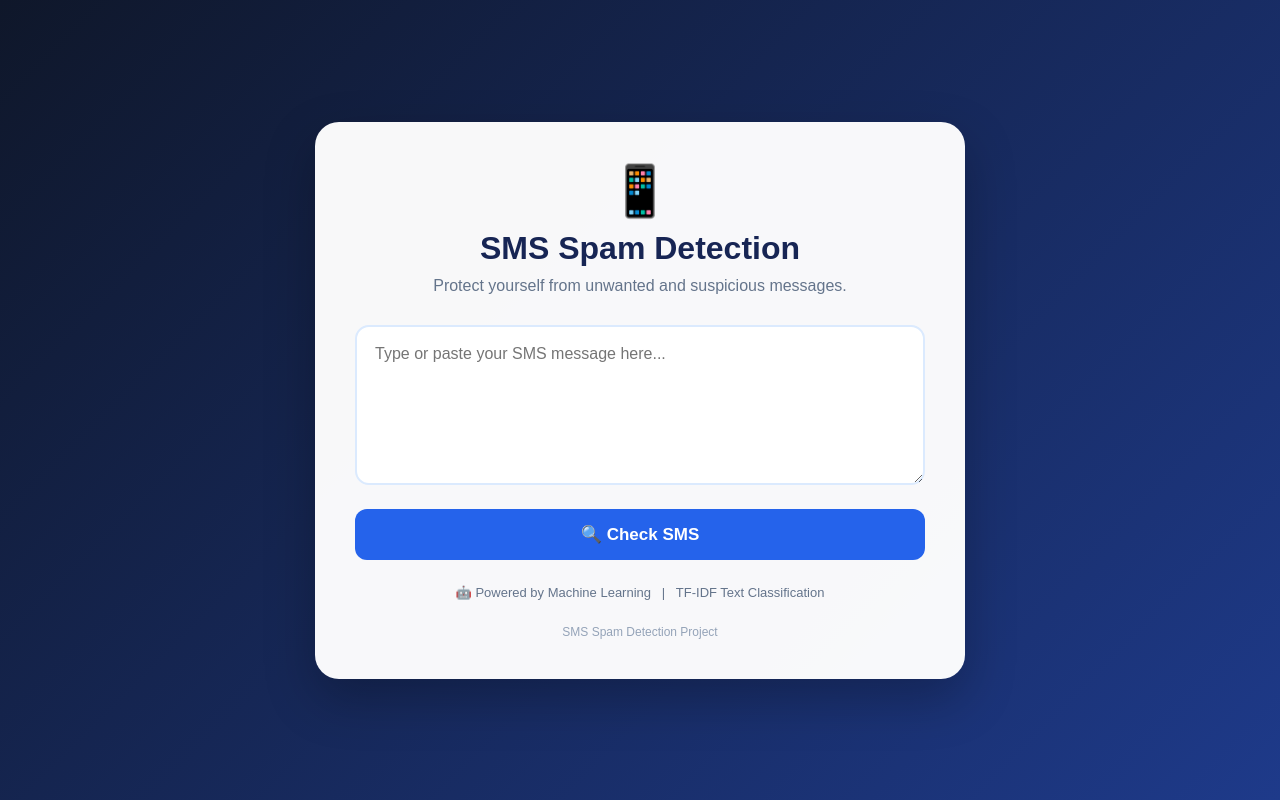
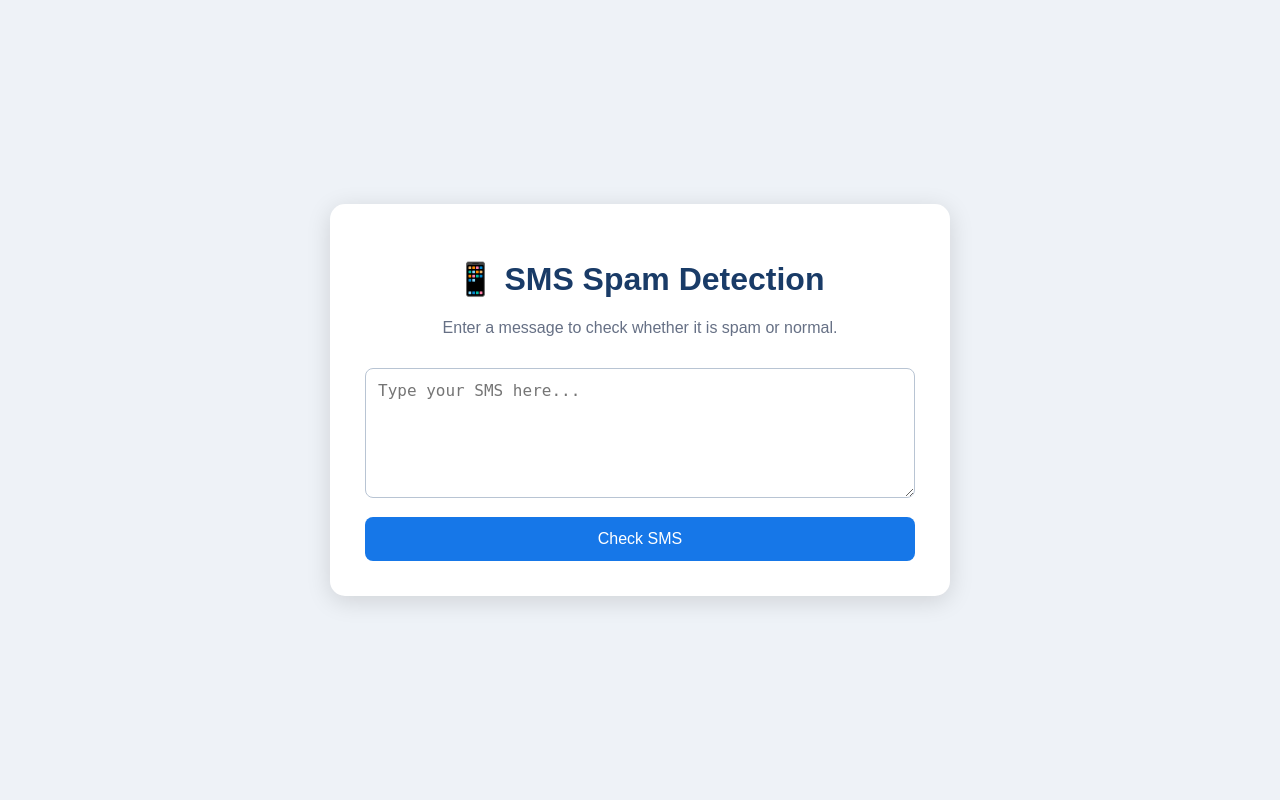
Before and after one commit to abhimanyumete01/sms-spam-detection, a Flask app: page / in a window 1280 px wide. Run offline with Flask 3, Linux system fonts and the light colour scheme; parts of the project's set-up code (start-up, migrations or seed data) failed here and were passed over.

Commit message:
Refactor index.html for improved layout and styles

```diff
--- a/templates/index.html
+++ b/templates/index.html
@@ -1,57 +1,107 @@
+
 <!DOCTYPE html>
 <html lang="en">
 <head>
-    <meta charset="UTF-8">
-    <meta name="viewport" content="width=device-width, initial-scale=1.0">
+    <title>SMS Spam Detection</title>
+    <meta name="viewport" content="width=device-width, initial-scale=1">
+    <style>
+        body {
+            font-family: Arial, sans-serif;
+            background: #eef2f7;
+            display: flex;
+            justify-content: center;
+            align-items: center;
+            min-height: 100vh;
+            margin: 0;
+        }
 
-    <title>SMS Spam Detection</title>
+        .container {
+            background: white;
+            width: 90%;
+            max-width: 550px;
+            padding: 35px;
+            border-radius: 15px;
+            box-shadow: 0 5px 25px #0002;
+            text-align: center;
+        }
 
-    <link rel="stylesheet"
-          href="{{ url_for('static', filename='style.css') }}">
+        h1 {
+            color: #193b67;
+        }
+
+        p {
+            color: #667085;
+        }
+
+        textarea {
+            width: 100%;
+            height: 130px;
+            padding: 12px;
+            box-sizing: border-box;
+            border: 1px solid #b8c4d3;
+            border-radius: 8px;
+            font-size: 16px;
+            resize: vertical;
+            margin: 15px 0;
+        }
+
+        button {
+            background: #1677e8;
+            color: white;
+            border: none;
+            padding: 13px 30px;
+            border-radius: 8px;
+            font-size: 16px;
+            cursor: pointer;
+            width: 100%;
+        }
+
+        button:hover {
+            background: #105db8;
+        }
+
+        .result {
+            margin-top: 22px;
+            padding: 15px;
+            border-radius: 8px;
+            font-size: 20px;
+            font-weight: bold;
+        }
+
+        .spam {
+            background: #fee2e2;
+            color: #b91c1c;
+        }
+
+        .normal {
+            background: #dcfce7;
+            color: #15803d;
+        }
+    </style>
 </head>
 
 <body>
-
     <div class="container">
-
-        <div class="logo">📱</div>
-
-        <h1>SMS Spam Detection</h1>
-
-        <p class="subtitle">
-            Protect yourself from unwanted and suspicious messages.
-        </p>
+        <h1>📱 SMS Spam Detection</h1>
+        <p>Enter a message to check whether it is spam or normal.</p>
 
         <form method="POST">
-
-            <textarea
-                name="message"
-                placeholder="Type or paste your SMS message here..."
+            <textarea name="message"
+                placeholder="Type your SMS here..."
                 required></textarea>
 
-            <button type="submit">
-                🔍 Check SMS
-            </button>
-
+            <button type="submit">Check SMS</button>
         </form>
 
-        {% if prediction %}
-        <div class="result">
-            {{ prediction }}
-        </div>
+        {% if result %}
+            <div class="result {% if result == 'SPAM SMS' %}spam{% else %}normal{% endif %}">
+                {% if result == 'SPAM SMS' %}
+                    🚨 SPAM SMS
+                {% else %}
+                    ✅ NORMAL SMS
+                {% endif %}
+            </div>
         {% endif %}
-
-        <div class="info">
-            🤖 Powered by Machine Learning &nbsp; | &nbsp;
-            TF-IDF Text Classification
-        </div>
-
-        <div class="footer">
-            SMS Spam Detection Project
-        </div>
-
     </div>
-
 </body>
-
 </html>
```
